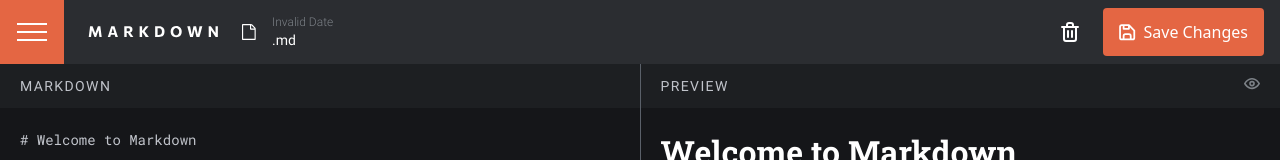
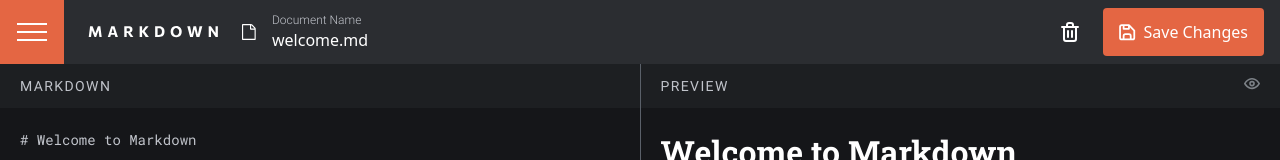
Before and after one commit to marcel-schmidt-dev/in-browser-markdown-editor, a Next.js app: page / in a window 1280 px wide. Shown: the top 160 px of the page. Built offline with nearby package versions, Linux system fonts and the light colour scheme; no server answers; the database is empty.

Commit message:
Refactor Header component to pass active file name to File component

```diff
--- a/src/components/Header.jsx
+++ b/src/components/Header.jsx
@@ -1,7 +1,7 @@
 import File from "./File";
 import returnIcon from "./Icons";
 
-const Header = ({ toggleMenu, isMenuVisible, onDeleteClick }) => {
+const Header = ({ toggleMenu, isMenuVisible, onDeleteClick, activeFileName }) => {
   return (
     <div className="flex w-full bg-gray-800 justify-between">
       <div className="flex items-center">
@@ -11,7 +11,7 @@ const Header = ({ toggleMenu, isMenuVisible, onDeleteClick }) => {
           {returnIcon(isMenuVisible ? "close" : "menu", "fill-gray-100")}
         </button>
         {returnIcon("logo", "mx-6 fill-gray-100")}
-        <File />
+        <File filename={activeFileName} type="input" />
       </div>
       <div className="flex items-center pr-4 gap-6">
         <button onClick={onDeleteClick}>
```
